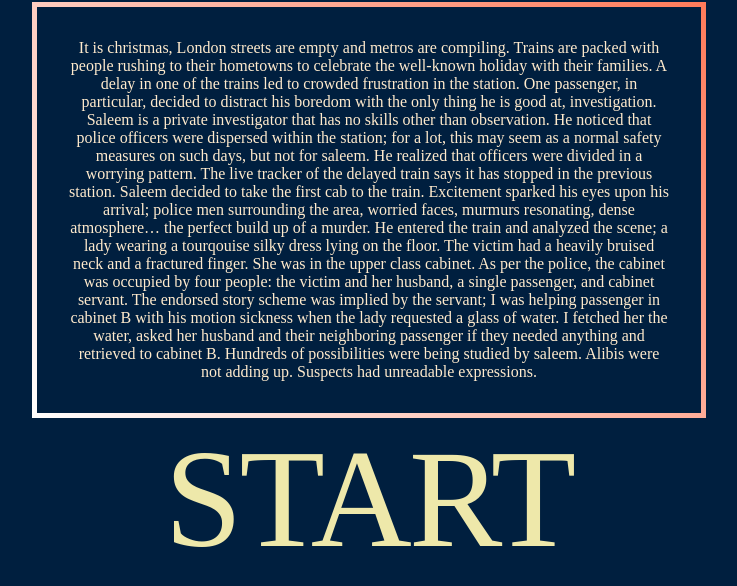
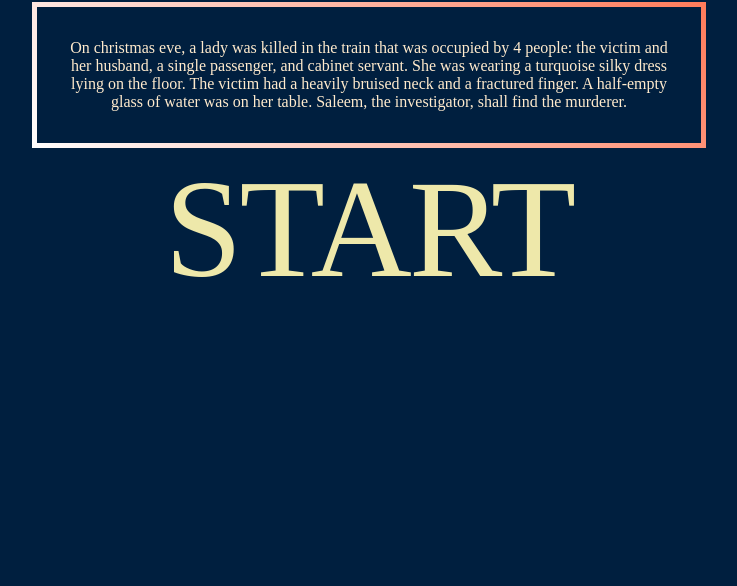
Before and after one commit to Rizk917/Story, a plain HTML site: page index.html in a window 1280 px wide. Shown: the whole page, without its empty margins (271-1008 px from the left). Drawn offline with Linux system fonts and the light colour scheme.

Commit message:
last step

```diff
--- a/index.html
+++ b/index.html
@@ -12,13 +12,7 @@
 
 
     <div class="first">
-        <!-- text needs fixing  -->
-        It is christmas, London streets are empty and metros are compiling. Trains are packed with people rushing to their hometowns to celebrate the well-known holiday with their families.
-        A delay in one of the trains led to crowded frustration in the station. One passenger, in particular, decided to distract his boredom with the only thing he is good at, investigation. Saleem is a private investigator that has no skills other than observation.  He noticed that police officers were dispersed within the station; for a lot, this may seem as a normal safety measures on such days, but not for saleem. He realized that officers were divided in a worrying pattern. The live tracker of the delayed train says it has stopped in the previous station. Saleem decided to take the first cab to the train.
-        Excitement sparked his eyes upon his arrival; police men surrounding the area, worried faces, murmurs  resonating, dense atmosphere…  the perfect build up of a murder. He entered the train and analyzed the scene; a lady wearing a tourqouise silky dress lying on the floor. The victim had a heavily bruised neck and a fractured finger. She was in the upper class cabinet. As per the police, the cabinet was occupied by four people: the victim and her husband, a single passenger, and cabinet servant.
-        The endorsed story scheme was implied by the servant;  I was helping passenger in cabinet B with his motion sickness when the lady requested a glass of water. I fetched her the water, asked her husband and their neighboring passenger if they needed anything and retrieved to cabinet B.
-
-        Hundreds of possibilities were being studied by saleem. Alibis were not adding up. Suspects had unreadable expressions.
+        On christmas eve, a lady was killed in the train that was occupied by 4 people: the victim and her husband, a single passenger, and cabinet servant. She was wearing a turquoise silky dress lying on the floor. The victim had a heavily bruised neck and a fractured finger. A half-empty glass of water was on her table. Saleem, the investigator, shall find the murderer.
     </div>
 
     <div class="introp">
```
Also changed, not shown: win.html (+1 -1 lines).
